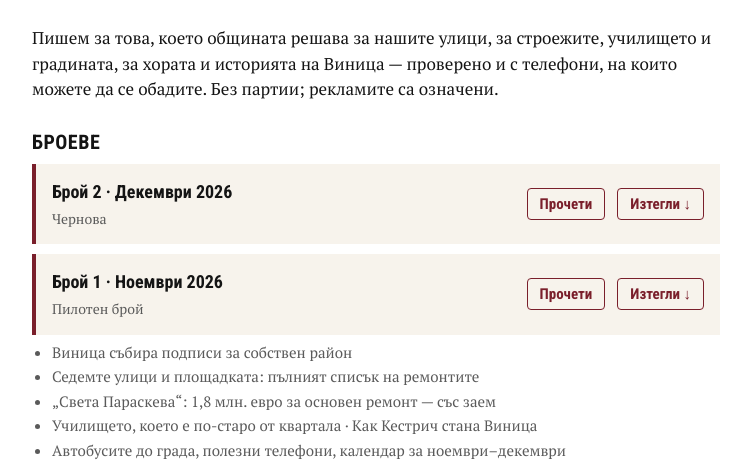
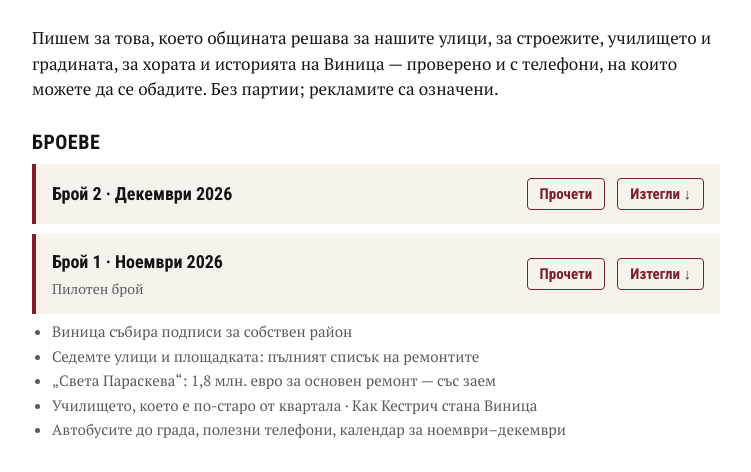
Before and after one commit to ivip40/vinishko-utro, a plain HTML site: page index.html in a window 1280 px wide. Shown: the part 151-623 px from the top of the page, without its empty margins (264-1015 px from the left). Drawn offline with nearby package versions, Linux system fonts and the light colour scheme.

Commit message:
Брой 2 · Декември 2026 — final, no 'Чернова'

```diff
--- a/index.html
+++ b/index.html
@@ -17,7 +17,7 @@
 <p>Пишем за това, което общината решава за нашите улици, за строежите, училището и градината, за хората и историята на Виница — проверено и с телефони, на които можете да се обадите. Без партии; рекламите са означени.</p>
 
 <h2>Броеве</h2>
-<div class="issue"><div><b>Брой 2 · Декември 2026</b><br><small>Чернова</small></div><span class="acts"><a href="issues/2026-12-broi-02.pdf" class="read" target="_blank" rel="noopener">Прочети</a><a href="issues/2026-12-broi-02.pdf" download>Изтегли ↓</a></span></div>
+<div class="issue"><div><b>Брой 2 · Декември 2026</b></div><span class="acts"><a href="issues/2026-12-broi-02.pdf" class="read" target="_blank" rel="noopener">Прочети</a><a href="issues/2026-12-broi-02.pdf" download>Изтегли ↓</a></span></div>
 <div class="issue"><div><b>Брой 1 · Ноември 2026</b><br><small>Пилотен брой</small></div><span class="acts"><a href="issues/2026-11-broi-01.pdf" class="read" target="_blank" rel="noopener">Прочети</a><a href="issues/2026-11-broi-01.pdf" download>Изтегли ↓</a></span></div>
 <ul class="inside">
 <li>Виница събира подписи за собствен район</li>
```
